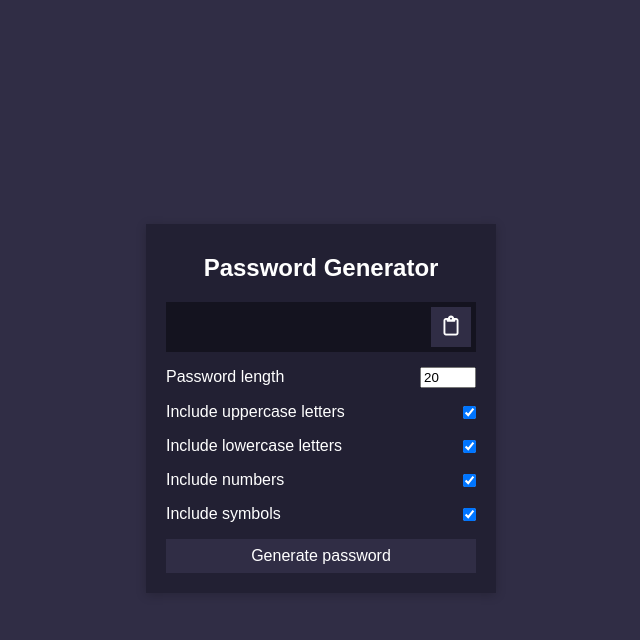
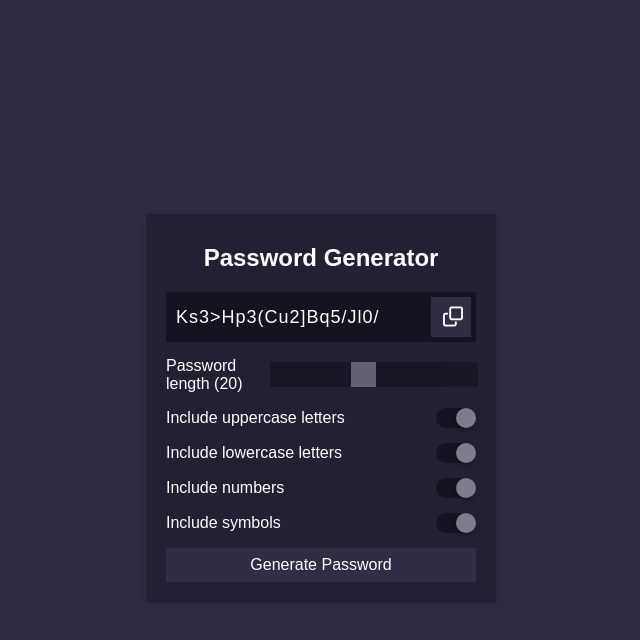
Before and after one commit to SaschaWebDev/password-generator, a plain HTML site: page index.html in a window 1280 px wide. Both pictures are taken after a click on the button 770 px from the left and 326 px from the top of the page. Shown: the whole page, without its empty margins (319-959 px from the left). Drawn offline with Linux system fonts and the light colour scheme; a web font is replaced by a local one.

Commit message:
Finished initial version of project with dynamic length, auto generation, on load generation and updated UI

```diff
--- a/css/main.css
+++ b/css/main.css
@@ -90,3 +90,80 @@ input[type='checkbox'] {
     font-size: 14px;
   }
 }
+
+.slidecontainer {
+  width: 100%;
+}
+
+.slider {
+  -webkit-appearance: none;
+  appearance: none;
+  width: 100%;
+  height: 25px;
+  background: #14131f;
+  outline: none;
+  opacity: 0.7;
+  -webkit-transition: 0.2s;
+  transition: opacity 0.2s;
+}
+
+.slider:hover {
+  opacity: 1;
+}
+
+.slider::-webkit-slider-thumb {
+  -webkit-appearance: none;
+  appearance: none;
+  width: 25px;
+  height: 25px;
+  background: #7f7c8d;
+  cursor: pointer;
+}
+
+.slider::-moz-range-thumb {
+  width: 25px;
+  height: 25px;
+  background: #7f7c8d;
+  cursor: pointer;
+}
+
+.switch input {
+  position: absolute;
+  opacity: 0;
+}
+
+.switch {
+  display: inline-block;
+  font-size: 20px; /* 1 */
+  height: 1em;
+  width: 2em;
+  background: #14131f;
+  border-radius: 1em;
+}
+
+.switch div {
+  height: 1em;
+  width: 1em;
+  border-radius: 1em;
+  background: #302d45;
+  box-shadow: 0 0.1em 0.3em rgba(0, 0, 0, 0.3);
+  -webkit-transition: all 300ms;
+  -moz-transition: all 300ms;
+  transition: all 300ms;
+}
+
+.switch input:checked + div {
+  background: #7f7c8d;
+  -webkit-transform: translate3d(100%, 0, 0);
+  -moz-transform: translate3d(100%, 0, 0);
+  transform: translate3d(100%, 0, 0);
+}
+
+.unselectable {
+  -webkit-touch-callout: none;
+  -webkit-user-select: none;
+  -khtml-user-select: none;
+  -moz-user-select: none;
+  -ms-user-select: none;
+  user-select: none;
+}
--- a/index.html
+++ b/index.html
@@ -13,39 +13,65 @@
   </head>
   <body>
     <div class="container">
-      <h2>Password Generator</h2>
+      <h2 class="unselectable">Password Generator</h2>
       <div class="result-container">
         <span id="result"></span>
         <button class="btn" id="clipboard">
-          <i class="far fa-clipboard"></i>
+          <i class="far fa-clone"></i>
         </button>
       </div>
       <div class="settings">
         <div class="setting">
-          <label>Password length</label>
-          <input type="number" id="length" min="4" max="40" value="20" />
+          <label class="unselectable"
+            >Password length (<span id="pwlength">20</span>)</label
+          >
+          <div class="slidecontainer">
+            <input
+              type="range"
+              id="length"
+              min="4"
+              max="40"
+              value="20"
+              class="slider"
+              id="myRange"
+            />
+          </div>
+          <!-- <input type="number" id="length" min="4" max="40" value="20" /> -->
         </div>
         <div class="setting">
-          <label>Include uppercase letters</label>
-          <input type="checkbox" id="uppercase" checked />
+          <label class="unselectable">Include uppercase letters</label>
+          <label class="switch"
+            ><input type="checkbox" id="uppercase" checked />
+            <div></div>
+          </label>
         </div>
         <div class="setting">
-          <label>Include lowercase letters</label>
-          <input type="checkbox" id="lowercase" checked />
+          <label class="unselectable">Include lowercase letters</label>
+          <label class="switch"
+            ><input type="checkbox" id="lowercase" checked />
+            <div></div>
+          </label>
         </div>
         <div class="setting">
-          <label>Include numbers</label>
-          <input type="checkbox" id="numbers" checked />
+          <label class="unselectable">Include numbers</label>
+          <label class="switch"
+            ><input type="checkbox" id="numbers" checked />
+            <div></div>
+          </label>
         </div>
         <div class="setting">
-          <label>Include symbols</label>
-          <input type="checkbox" id="symbols" checked />
+          <label class="unselectable">Include symbols</label>
+          <label class="switch"
+            ><input type="checkbox" id="symbols" checked />
+            <div></div>
+          </label>
         </div>
       </div>
-      <button class="btn btn-large" id="generate">
-        Generate password
+      <button class="btn btn-large unselectable" id="generate">
+        Generate Password
       </button>
     </div>
+
     <script src="js/main.js"></script>
   </body>
 </html>
--- a/js/main.js
+++ b/js/main.js
@@ -7,12 +7,30 @@ const numbersEl = document.getElementById('numbers');
 const symbolsEl = document.getElementById('symbols');
 const generateEl = document.getElementById('generate');
 const clipboardEl = document.getElementById('clipboard');
+const pwlengthEl = document.getElementById('pwlength');
 
 const randomFunc = {
   lower: getRandomLower,
   upper: getRandomUpper,
   number: getRandomNumber,
   symbol: getRandomSymbol,
+};
+
+window.onload = () => {
+  // String to number with + prefix
+  const length = +lengthEl.value;
+  const hasUpper = uppercaseEl.checked;
+  const hasLower = lowercaseEl.checked;
+  const hasNumber = numbersEl.checked;
+  const hasSymbol = symbolsEl.checked;
+
+  resultEl.innerText = generatePassword(
+    hasUpper,
+    hasLower,
+    hasNumber,
+    hasSymbol,
+    length,
+  );
 };
 
 // Gnerate event listen on click
@@ -33,13 +51,26 @@ generateEl.addEventListener('click', () => {
   );
 });
 
+lengthEl.addEventListener('input', () => {
+  pwlengthEl.innerText = +lengthEl.value;
+
+  const length = +lengthEl.value;
+  const hasUpper = uppercaseEl.checked;
+  const hasLower = lowercaseEl.checked;
+  const hasNumber = numbersEl.checked;
+  const hasSymbol = symbolsEl.checked;
+
+  resultEl.innerText = generatePassword(
+    hasUpper,
+    hasLower,
+    hasNumber,
+    hasSymbol,
+    length,
+  );
+});
+
 // Generate password functions
 function generatePassword(upper, lower, number, symbol, length) {
-  // Initialize password variable
-  // Filter out unchecked types
-  // Loop over the length
-  // Add final pw to the pw and return it
-
   let generatedPassword = '';
   const typesCount = upper + lower + number + symbol;
 
@@ -48,7 +79,7 @@ function generatePassword(upper, lower, number, symbol, length) {
   );
 
   return typesCount === 0
-    ? ''
+    ? 'what did you expect?'
     : generation(typesCount, typesArr, length, generatedPassword).slice(
         0,
         length,
@@ -64,6 +95,23 @@ function generation(typesCount, typesArr, length, generatedPassword) {
   }
   return generatedPassword;
 }
+
+// Copy password to clip
+clipboardEl.addEventListener('click', () => {
+  const textarea = document.createElement('textarea');
+  const password = resultEl.innerText;
+
+  if (!password) {
+    return;
+  } else {
+    textarea.value = password;
+    document.body.appendChild(textarea);
+    textarea.select();
+    document.execCommand('copy');
+    textarea.remove();
+    alert('Password copied to clipboard');
+  }
+});
 
 // Generator functions
 // See chars at http://net-comber.com/charset.html String.fromCharCode(97)
```
